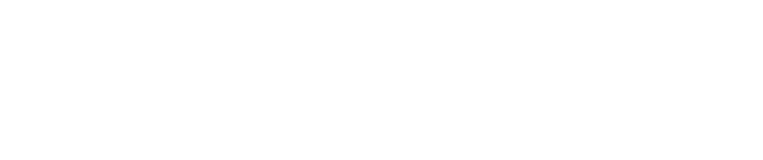
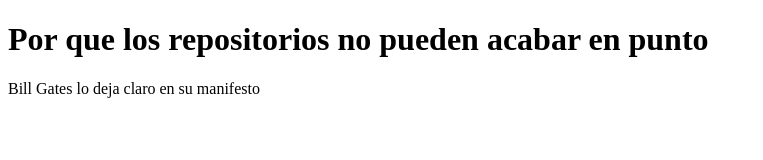
Before and after one commit to eloygar/hacktoberfest, a plain HTML site: page index.html in a window 1280 px wide. Shown: the whole page, without its empty margins (0-763 px from the left). Drawn offline with Linux system fonts and the light colour scheme.

Commit message:
Cambios importantisimos

```diff
--- a/index.html
+++ b/index.html
@@ -7,6 +7,7 @@
     <title>Document</title>
 </head>
 <body>
-
+    <h1>Por que los repositorios no pueden acabar en punto</h1>
+    <p>Bill Gates lo deja claro en su manifesto</p>
 </body>
 </html>
```
